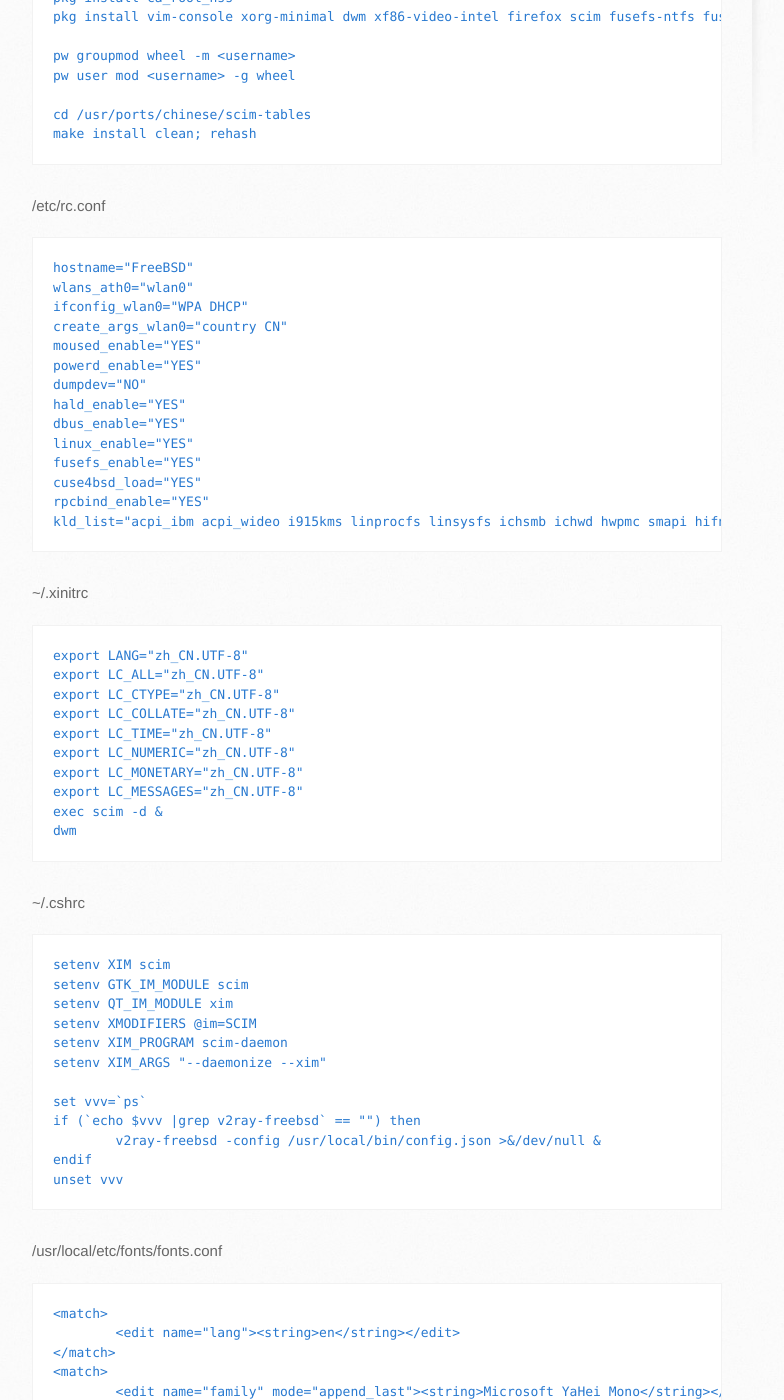
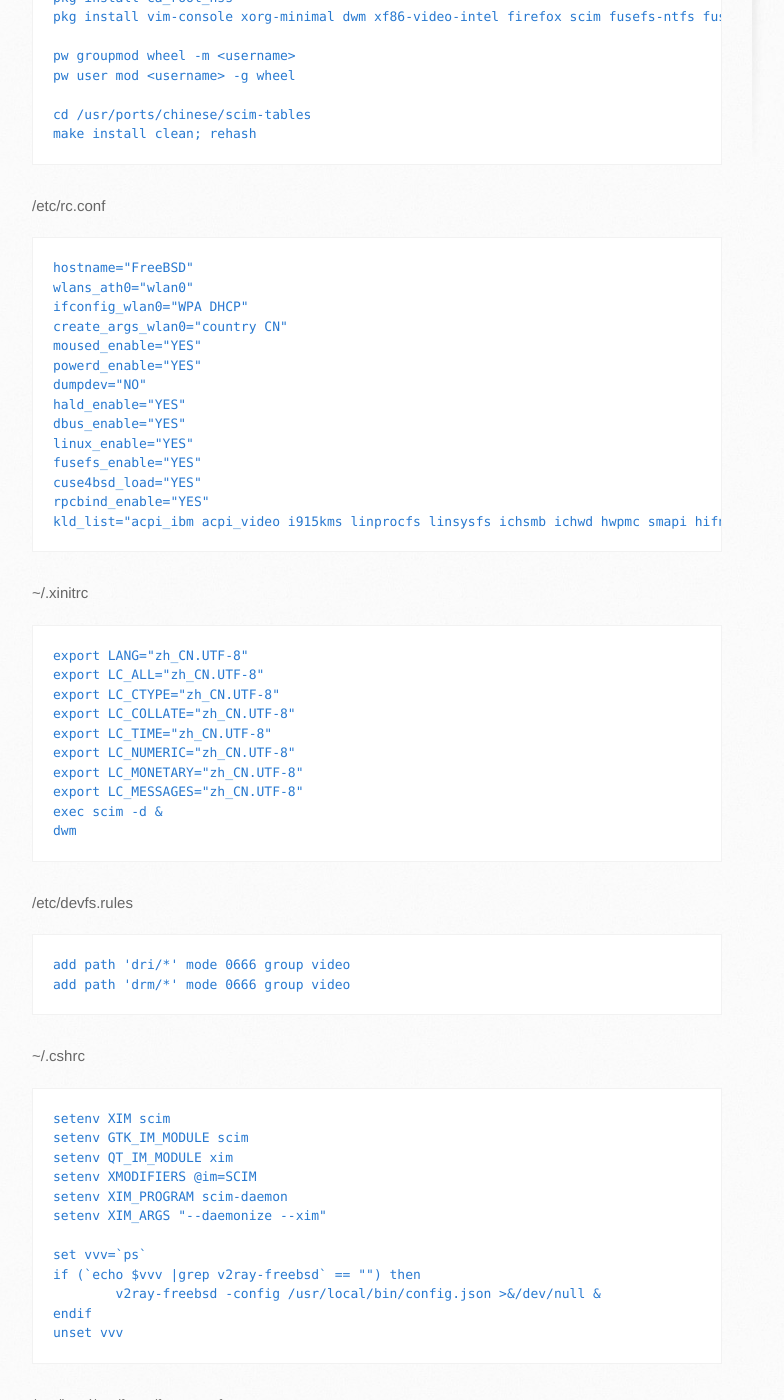
Before and after one commit to xuiv/xuiv.github.io, a Jekyll site: the page built from _posts/2019-11-29-freebsd-x61.markdown, in a window 1280 px wide and 1400 px high, scrolled down 579 px. Shown: the whole window, without its empty margins (138-922 px from the left). Built offline with Jekyll 4.4.1, drawn with Linux system fonts in a browser that asks for light colours; some web fonts are replaced.

Commit message:
Update 2019-11-29-freebsd-x61.markdown

````diff
--- a/_posts/2019-11-29-freebsd-x61.markdown
+++ b/_posts/2019-11-29-freebsd-x61.markdown
@@ -38,7 +38,7 @@ linux_enable="YES"
 fusefs_enable="YES"
 cuse4bsd_load="YES"
 rpcbind_enable="YES"
-kld_list="acpi_ibm acpi_wideo i915kms linprocfs linsysfs ichsmb ichwd hwpmc smapi hifn nvram coretemp fuse"
+kld_list="acpi_ibm acpi_video i915kms linprocfs linsysfs ichsmb ichwd hwpmc smapi hifn nvram coretemp fuse"
 ```
 
 ~/.xinitrc
@@ -53,6 +53,12 @@ export LC_MONETARY="zh_CN.UTF-8"
 export LC_MESSAGES="zh_CN.UTF-8"
 exec scim -d &
 dwm
+```
+
+/etc/devfs.rules
+```
+add path 'dri/*' mode 0666 group video
+add path 'drm/*' mode 0666 group video
 ```
 
 ~/.cshrc
````
